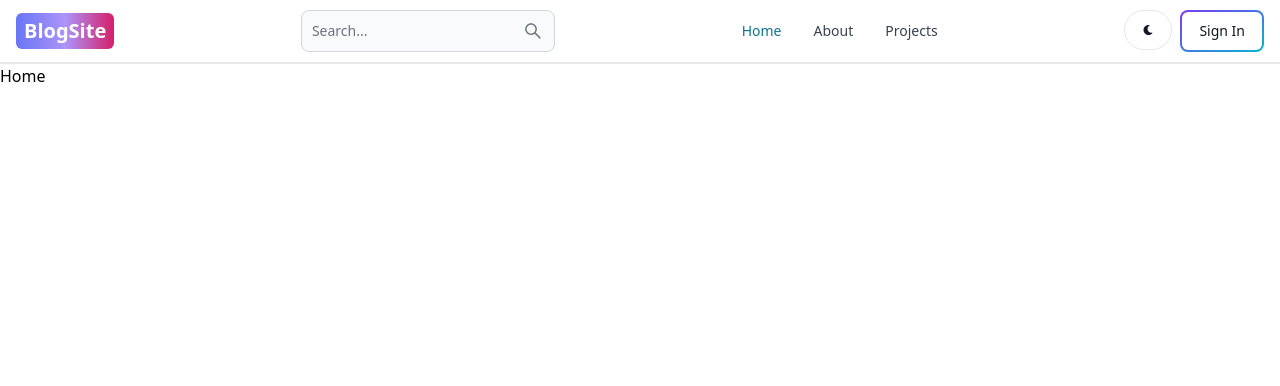
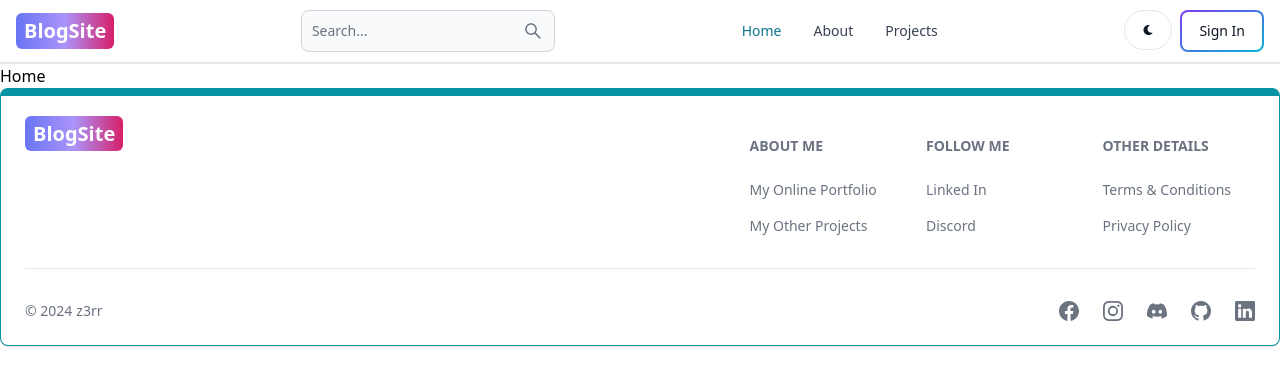
Before and after one commit to masterz3rr/blog-site, a React app in the folder client/: page / in a window 1280 px wide. Shown: the top 386 px of the page. Built offline with nearby package versions, Linux system fonts and the light colour scheme; the HTML template or start-up script is replaced by a standard one.

Commit message:
create footer component

```diff
--- a/client/src/App.jsx
+++ b/client/src/App.jsx
@@ -7,6 +7,7 @@ import SignUp from './pages/SignUp'
 import SignIn from './pages/SignIn'
 import About from './pages/About'
 import Header from './components/Header'
+import Footer from './components/FooterComponent'
 
 export default function App() {
   return (
@@ -21,6 +22,7 @@ export default function App() {
       <Route path="/projects" element={<Projects/>}/>
 
       </Routes>
+      <Footer/>
     </BrowserRouter>
   )
 }
--- /dev/null
+++ b/client/src/components/FooterComponent.jsx
@@ -0,0 +1,69 @@
+import React from 'react'
+import { Footer } from 'flowbite-react'
+import { Link } from 'react-router-dom'
+import { BsFacebook, BsInstagram, BsDiscord, BsGithub, BsLinkedin } from 'react-icons/bs'
+
+export default function FooterComponent() {
+  return (
+    <Footer container className="border border-t-8 border-teal-500">
+
+      <div className="w-full max-w-7xl mx-auto">
+        <div className="grid w-full justify-between sm:flex md:grid-cols-1">
+          <div className="three">
+            <Link to='/' className='self-center whitespace-nowrap text-lg sm:text-xl font-semibold text-white px-2 py-1 bg-gradient-to-r from-indigo-500 via-purple-400 to-pink-600 rounded-md'>
+              <span>BlogSite</span>
+            </Link>
+          </div>
+          <div className="grid grid-cols-2 gap-3 mt-4 sm:grid-cols-3 sm:gap-6">
+            <div>
+              <Footer.Title title="About Me" />
+              <Footer.LinkGroup col>
+                <Footer.Link href="/" target='_black' rel='noopener noreferrer'>
+                  My Online Portfolio
+                </Footer.Link>
+                <Footer.Link href="/" target='_black' rel='noopener noreferrer'>
+                  My Other Projects
+                </Footer.Link>
+              </Footer.LinkGroup>
+            </div>
+            <div>
+              <Footer.Title title="Follow Me" />
+              <Footer.LinkGroup col>
+                <Footer.Link href="/" target='_black' rel='noopener noreferrer'>
+                  Linked In
+                </Footer.Link>
+                <Footer.Link href="/" target='_black' rel='noopener noreferrer'>
+                  Discord
+                </Footer.Link>
+              </Footer.LinkGroup>
+            </div>
+            <div>
+              <Footer.Title title="Other Details" />
+              <Footer.LinkGroup col>
+                <Footer.Link href="/" target='_black' rel='noopener noreferrer'>
+                  Terms & Conditions
+                </Footer.Link>
+                <Footer.Link href="/" target='_black' rel='noopener noreferrer'>
+                  Privacy Policy
+                </Footer.Link>
+
+              </Footer.LinkGroup>
+            </div>
+          </div>
+        </div>
+
+        <Footer.Divider/>
+        <div className='w-full sm:flex sm:items-center sm:justify-between'>
+          <Footer.Copyright href="/" by="z3rr" year={new Date().getFullYear()}/>
+          <div className='flex gap-6 sm:mt-0 mt-4 sm:justify-center'>
+            <Footer.Icon href='/' icon={BsFacebook}/>
+            <Footer.Icon href='/' icon={BsInstagram}/>
+            <Footer.Icon href='/' icon={BsDiscord}/>
+            <Footer.Icon href='/' icon={BsGithub}/>
+            <Footer.Icon href='/' icon={BsLinkedin}/>
+          </div>
+        </div>
+      </div>
+    </Footer>
+  )
+}
```
